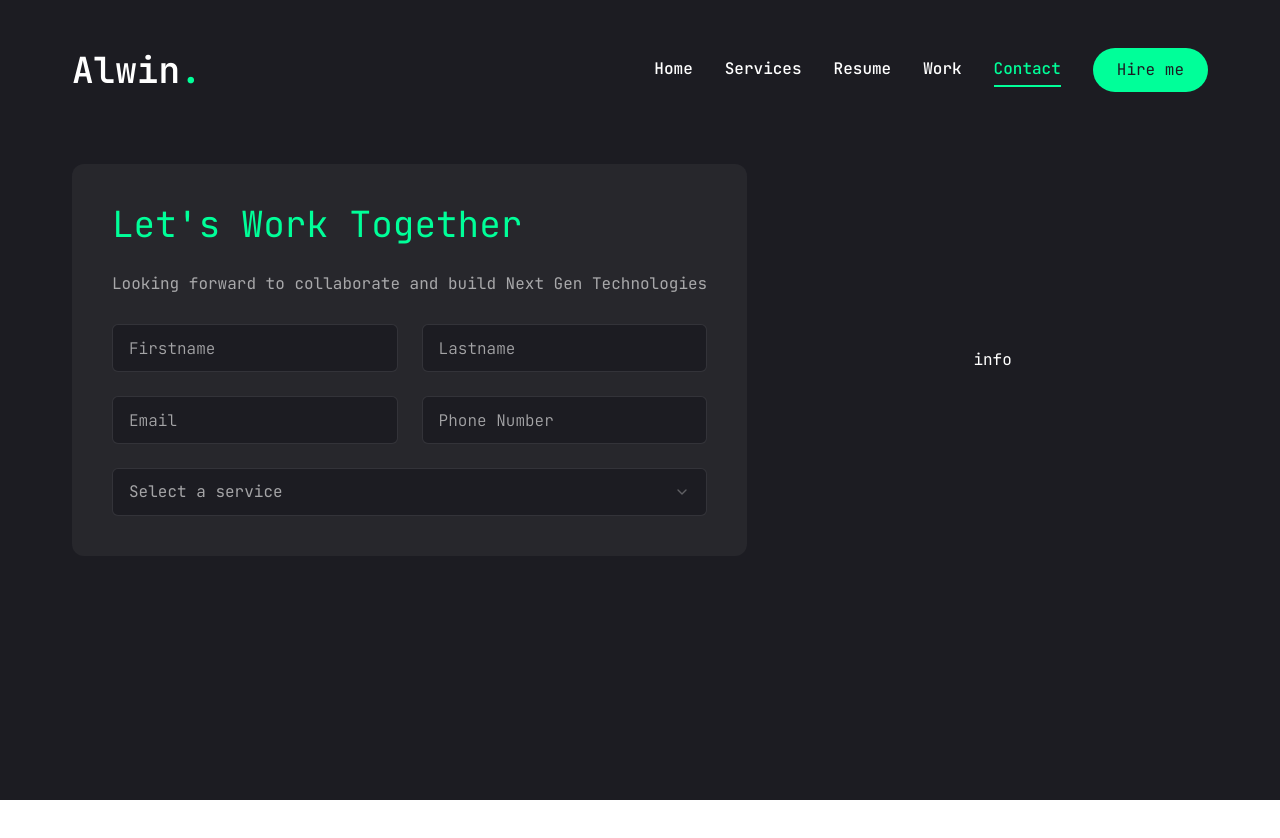
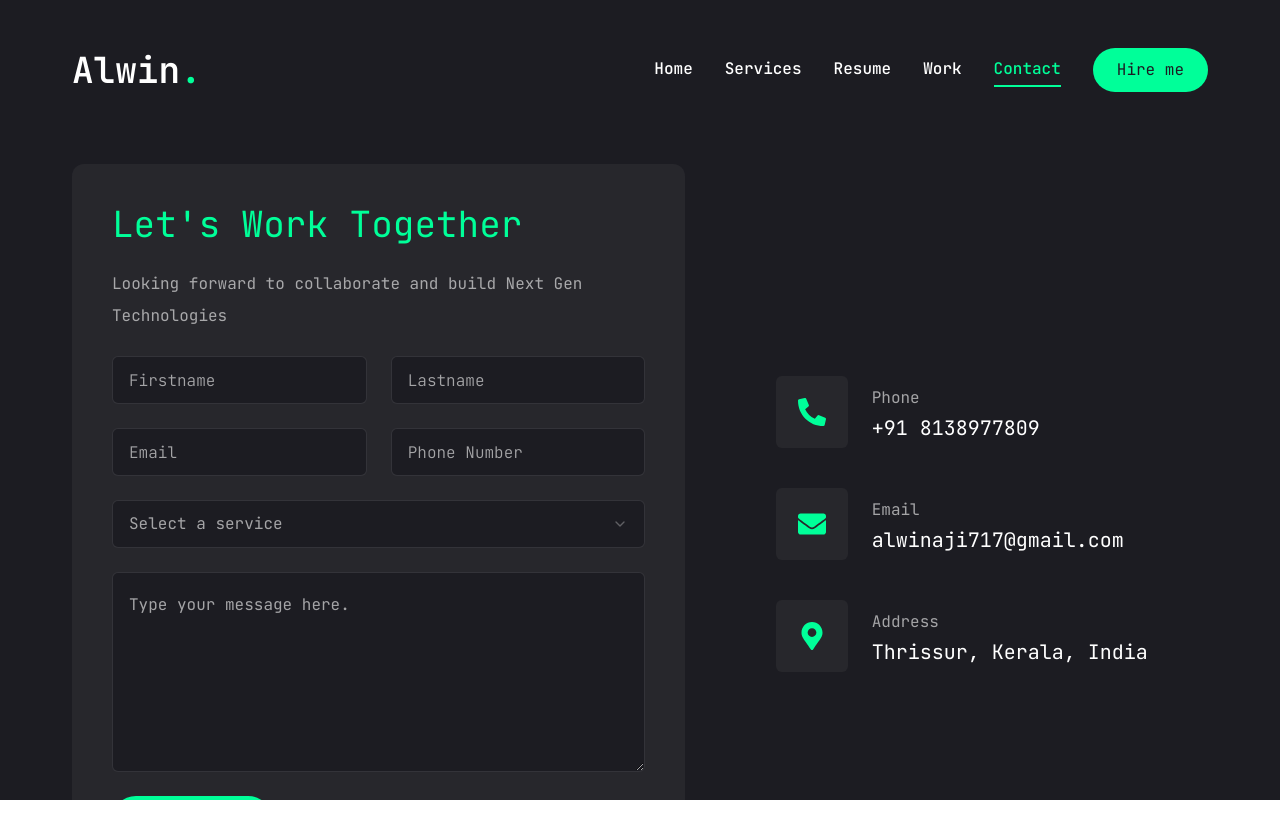
Before and after one commit to retr0717/portfolio, a Next.js app: page /contact in a window 1280 px wide. Shown: the top 838 px of the page. Before the commit the page ends 800 px from the top, so only its background shows below. Built offline with nearby package versions, Linux system fonts and the light colour scheme.

Commit message:
contact page : textarea, button , info styling done

```diff
--- a/app/contact/page.tsx
+++ b/app/contact/page.tsx
@@ -46,7 +46,7 @@
       <div className="container mx-auto">
         <div className="flex flex-col xl:flex-row gap-[30px]">
           {/*form*/}
-          <div className="xl:h-[54%] order-2 xl:order-none">
+          <div className="xl:w-[54%] order-2 xl:order-none">
             <form className="flex flex-col gap-6 p-10 bg-[#27272c] rounded-xl">
               <h3 className="text-4xl text-accent">Let's Work Together</h3>
               <p className="text-white/60">
@@ -69,15 +69,38 @@
                     <SelectLabel>select a service</SelectLabel>
                     <SelectItem value="est">Web Development</SelectItem>
                     <SelectItem value="cst">Web Security</SelectItem>
-                    <SelectItem value="mst">Console Applications</SelectItem>
+                    <SelectItem value="mst">Console Applicationis</SelectItem>
                   </SelectGroup>
                 </SelectContent>
               </Select>
+              {/*textarea*/}
+              <Textarea
+                className="h-[200px]"
+                placeholder="Type your message here."
+              />
+              {/*button*/}
+              <Button size="md" className="max-w-40">
+                Send Message
+              </Button>
             </form>
           </div>
           {/*info*/}
           <div className="flex-1 flex items-center xl:justify-center order-1 xl:order-none mb-8 xl:mb-0">
-            info
+            <ul className="flex flex-col gap-10">
+              {info.map((item: any, index: number) => {
+                return (
+                  <li key={index} className="flex items-center gap-6">
+                    <div className="w-[52px] h-[52px] xl:w-[72px] xl:h-[72px] bg-[#27272c] text-accent rounded-md flex items-center justify-center">
+                      <div className="text-[28px]">{item.icon}</div>
+                    </div>
+                    <div className="flex-1">
+                      <p className="text-white/60">{item.title}</p>
+                      <h3 className="text-xl">{item.desc}</h3>
+                    </div>
+                  </li>
+                );
+              })}
+            </ul>
           </div>
         </div>
       </div>
--- a/components/PageTransition.tsx
+++ b/components/PageTransition.tsx
@@ -13,7 +13,7 @@
           initial={{ opacity: 1 }}
           animate={{
             opacity: 0,
-            transition: { delay: 0.5, duration: 0.4, ease: "easeInOut" },
+            transition: { delay: 1, duration: 0.4, ease: "easeInOut" },
           }}
           className="h-screen w-screen fixed bg-primary top-0 pointer-events-none"
         />
--- a/components/StairTransition.tsx
+++ b/components/StairTransition.tsx
@@ -18,7 +18,7 @@
           initial={{ opacity: 1 }}
           animate={{
             opacity: 0,
-            transition: { delay: 0.4, duration: 0.4, ease: "easeInOut" },
+            transition: { delay: 1, duration: 0.4, ease: "easeInOut" },
           }}
         />
       </div>
--- a/components/Stairs.tsx
+++ b/components/Stairs.tsx
@@ -37,7 +37,11 @@
             variants={stairsAnimation}
             className="h-full w-full bg-white relative"
             style={{ zIndex: reverseIndex(index) }}
-            transition={{ delay: reverseIndex(index) * 0.1 }}
+            transition={{
+              duration: 0.4,
+              ease: "easeInOut",
+              delay: reverseIndex(index) * 0.1,
+            }}
           />
         );
       })}
--- a/components/ui/button.tsx
+++ b/components/ui/button.tsx
@@ -5,11 +5,11 @@
 import { cn } from "@/lib/utils";
 
 const buttonVariants = cva(
-  "inline-flex items-center justify-center whispace-nowrap  rounded-full text-base font-semifold ring-offset-white transition-colors",
+  "inline-flex items-center justify-center whitespace-nowrap  rounded-full text-base font-semifold ring-offset-white transition-colors",
   {
     variants: {
       variant: {
-        default: "bg-accent text-primary hover:text-accent-hover",
+        default: "bg-accent text-primary hover:bg-accent-hover",
         primary: "bg-primary text-white",
         outline:
           "border border-accent bg-transparent text-accent hover:bg-accent hover:text-primary",
--- a/components/ui/textarea.tsx
+++ b/components/ui/textarea.tsx
@@ -1,6 +1,6 @@
-import * as React from "react"
+import * as React from "react";
 
-import { cn } from "@/lib/utils"
+import { cn } from "@/lib/utils";
 
 export interface TextareaProps
   extends React.TextareaHTMLAttributes<HTMLTextAreaElement> {}
@@ -10,15 +10,15 @@
     return (
       <textarea
         className={cn(
-          "flex min-h-[80px] w-full rounded-md border border-slate-200 bg-white px-3 py-2 text-sm ring-offset-white placeholder:text-slate-500 focus-visible:outline-none focus-visible:ring-2 focus-visible:ring-slate-950 focus-visible:ring-offset-2 disabled:cursor-not-allowed disabled:opacity-50 dark:border-slate-800 dark:bg-slate-950 dark:ring-offset-slate-950 dark:placeholder:text-slate-400 dark:focus-visible:ring-slate-300",
-          className
+          "flex min-h-[80px] w-full rounded-md border border-white/10 bg-primary px-4 py-5 text-base placeholder:text-white/60 focus-visible:outline-none focus-visible:ring-1 focus-visible:ring-accent focus-visible:ring-offset-0 disabled:cursor-not-allowed disabled:opacity-50",
+          className,
         )}
         ref={ref}
         {...props}
       />
-    )
-  }
-)
-Textarea.displayName = "Textarea"
+    );
+  },
+);
+Textarea.displayName = "Textarea";
 
-export { Textarea }
+export { Textarea };
```
